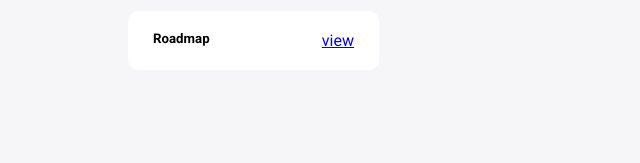
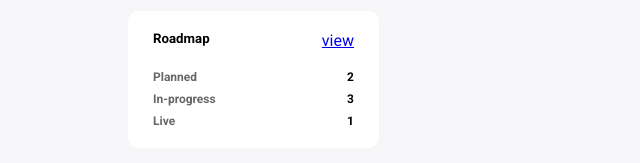
Before and after one commit to Phenol2/product-feedback-app, a React (Vite) app: page / in a window 1280 px wide. Shown: the part 403-566 px from the top of the page, without its empty margins (0-640 px from the left). Built offline with nearby package versions, Linux system fonts and the light colour scheme.

Commit message:
almost done with the side bar

```diff
--- a/src/components/Sidebar/Sidebar.jsx
+++ b/src/components/Sidebar/Sidebar.jsx
@@ -2,8 +2,14 @@ import React from 'react';
 import { Wrapper, Board, Menus, Roadmap } from "./Sidebar.styled"
 import Cards from "../Layouts/Cards/Cards"
 
+import { useSelector } from "react-redux"
+
+
 const Sidebar = () => {
   let menus = ["All", "UI", "UX", "Enhancement", "Bug", "Features"]
+  let roadmaps = ["planned", "in-progress", "live"]
+  let { planned, inProgress, live } = useSelector(store => store.roadmap)
+
 
   return(
   <Wrapper>
@@ -21,6 +27,11 @@ const Sidebar = () => {
         <h5>Roadmap</h5>
         <a href = "#">view</a>
       </div>
+      <div>
+        <div>  <span>Planned</span> <span>{planned.length}</span></div>
+        <div>  <span>In-progress</span> <span>{inProgress.length}</span></div>
+        <div>  <span>Live</span> <span>{live.length}</span></div>
+      </div>
     </Roadmap>
   </Wrapper>);
 };
--- a/src/components/Sidebar/Sidebar.styled.js
+++ b/src/components/Sidebar/Sidebar.styled.js
@@ -35,6 +35,7 @@ background-color: #fff;
 width: 100%;
 padding: 20px 25px;
 display: flex;
+flex-direction: column;
 gap: 20px;
 border-radius: 10px;
 margin-block: 30px;
@@ -44,4 +45,25 @@ margin-block: 30px;
   justify-content: space-between;
   width: 100%;
 }
+
+& > div:nth-child(2){
+  display: flex;
+  flex-direction: column;
+  gap: 8px;
+  font-size: 12px;
+
+  & > div{
+    display: flex;
+    justify-content: space-between;
+
+    & > span:nth-child(1){
+      font-weight: bold;
+      color: rgba(0, 0, 0, 0.6);
+    }
+
+    & > span:nth-child(2){
+        font-weight: bold;
+    }
+  }
+}
 `
--- /dev/null
+++ b/src/features/roadmapReducer.js
@@ -0,0 +1,38 @@
+import { createSlice } from '@reduxjs/toolkit';
+import { products } from '../data/data.js';
+
+//let product = require('../data/data.json');
+
+let { productRequests } = products[0];
+
+let planned = productRequests.filter((product) => {
+  return product.status === 'planned';
+});
+
+let inProgress = productRequests.filter((product) => {
+  return product.status === 'in-progress';
+});
+
+let live = productRequests.filter((product) => {
+  return product.status === 'live';
+});
+/* console.log(planned);
+console.log(inProgress)
+console.log(live) */
+
+let initialState = {
+  planned,
+  inProgress,
+  live
+};
+
+let roadmapSlice = createSlice({
+  name: 'roadmap',
+  initialState,
+  reducers: {
+    getlow: () => {},
+  },
+});
+
+//export const { product } = productSlice.actions
+export default roadmapSlice.reducer;
--- a/src/store/store.js
+++ b/src/store/store.js
@@ -1,8 +1,10 @@
 import { configureStore } from '@reduxjs/toolkit';
 import productReducer from '../features/productReducer';
+import roadmapReducer from '../features/roadmapReducer';
 
 export const store = configureStore({
   reducer: {
     product: productReducer,
+    roadmap: roadmapReducer
   },
 });
```
